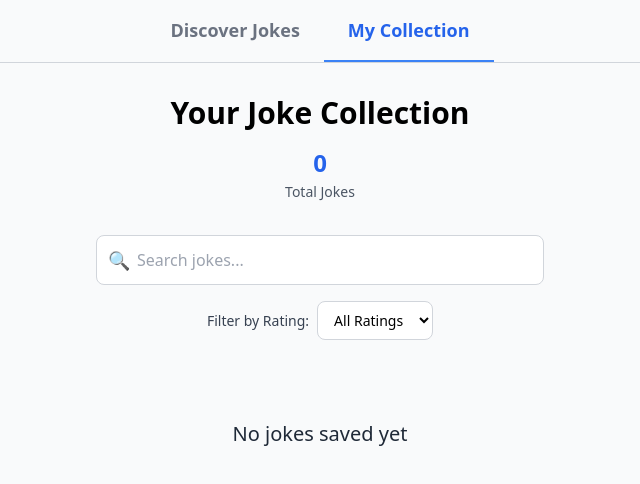
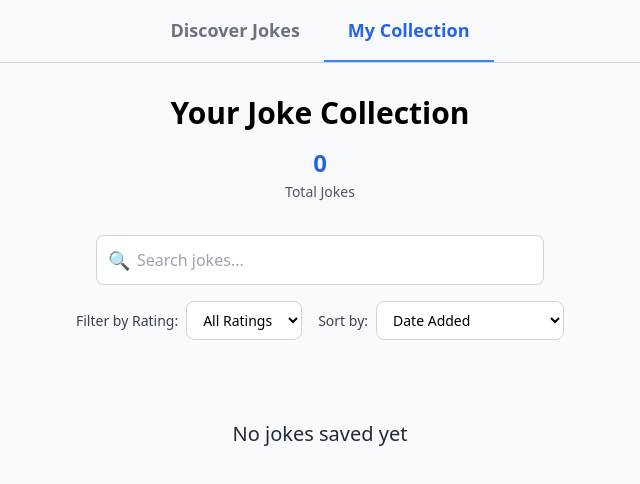
Before and after one commit to NickolasTra/Jokes_collection, a Vue app in the folder joke-collection-app/: page / in a window 1280 px wide. Both pictures are taken after a click on the button "My Collection". Shown: the top 484 px of the page, without its empty margins (320-960 px from the left). Built offline with nearby package versions, Linux system fonts and the light colour scheme.

Commit message:
feat: sorting & final adjustments & removed unused files

```diff
--- a/joke-collection-app/src/components/jokes/JokeCard.vue
+++ b/joke-collection-app/src/components/jokes/JokeCard.vue
@@ -36,7 +36,7 @@
 
     <!-- Punchline Section -->
     <div class="flex-1 flex flex-col justify-between">
-      <div class="h-12 flex items-center">
+      <div class="flex-1 flex items-center">
         <div v-if="showPunchline" class="transition-all duration-300 ease-in-out w-full">
           <p class="joke-punchline">
             {{ joke.punchline }}
@@ -44,7 +44,7 @@
         </div>
       </div>
 
-      <div>
+      <div class="mt-auto">
         <button v-if="!showPunchline" @click="revealPunchline" class="btn-primary">
           Show Punchline
         </button>
--- a/joke-collection-app/src/components/jokes/JokeCollection.vue
+++ b/joke-collection-app/src/components/jokes/JokeCollection.vue
@@ -27,6 +27,7 @@
         <div class="search-icon">🔍</div>
       </div>
 
+      <div class="flex row justify-center space-x-4">
         <!-- Rating Filter -->
         <div class="filter-container">
           <div class="filter-group">
@@ -40,6 +41,21 @@
               <option value="4">4 Stars</option>
               <option value="5">5 Stars</option>
             </select>
+          </div>
+        </div>
+
+        <!-- Sort Dropdown -->
+        <div class="filter-container">
+          <div class="filter-group">
+            <label class="filter-label">Sort by:</label>
+            <select v-model="sortBy" class="filter-select">
+              <option value="all">Date Added</option>
+              <option value="rating-high">Rating (High to Low)</option>
+              <option value="rating-low">Rating (Low to High)</option>
+              <option value="alpha-az">Alphabetically (A to Z)</option>
+              <option value="alpha-za">Alphabetically (Z to A)</option>
+            </select>
+          </div>
         </div>
       </div>
 
@@ -87,19 +103,21 @@ const { savedJokes, collectionStats } = useJokeCollection()
 // Search and filter state
 const searchQuery = ref('')
 const selectedRatingFilter = ref<string>('all')
+const sortBy = ref<string>('all')
 
 // Check if any filters are active
 const hasActiveFilters = computed(() => {
-  return searchQuery.value.trim() !== '' || selectedRatingFilter.value !== 'all'
+  return searchQuery.value.trim() !== '' || selectedRatingFilter.value !== 'all' || sortBy.value !== 'all'
 })
 
 // Clear all filters
 const clearFilters = () => {
   searchQuery.value = ''
   selectedRatingFilter.value = 'all'
+  sortBy.value = 'all'
 }
 
-// Filter jokes based on search query and rating filter
+// Filter and sort jokes based on search query, rating filter, and sorting
 const filteredJokes = computed(() => {
   if (!savedJokes.value) return []
 
@@ -125,6 +143,26 @@ const filteredJokes = computed(() => {
     }
   }
 
+  // Apply sorting
+  if (sortBy.value !== 'all') {
+    filtered.sort((a, b) => {
+      switch (sortBy.value) {
+        case 'rating-high':
+          return (b.rating || 0) - (a.rating || 0)
+        case 'rating-low':
+          return (a.rating || 0) - (b.rating || 0)
+        case 'alpha-az':
+          return a.setup.toLowerCase().localeCompare(b.setup.toLowerCase())
+        case 'alpha-za':
+          return b.setup.toLowerCase().localeCompare(a.setup.toLowerCase())
+        default:
+          return 0
+      }
+    })
+  } else {
+    filtered.sort((a, b) => new Date(b.savedAt).getTime() - new Date(a.savedAt).getTime())
+  }
+
   return filtered
 })
 
--- a/joke-collection-app/src/composables/useJokeCollection.ts
+++ b/joke-collection-app/src/composables/useJokeCollection.ts
@@ -6,11 +6,11 @@ export interface SavedJoke extends Joke {
   rating?: number
 }
 
-// Create the reactive state outside the function but inside the module
+// Shared across all instances
 const savedJokes = ref<SavedJoke[]>([])
 let isInitialized = false
 
-// Load collection immediately when module is imported
+// Load collection
 const loadCollection = () => {
   if (isInitialized) return
 
@@ -36,7 +36,7 @@ const saveToStorage = () => {
   }
 }
 
-// Initialize immediately
+// Initialize
 loadCollection()
 
 export function useJokeCollection() {
@@ -48,7 +48,7 @@ export function useJokeCollection() {
   // Add a joke to collection
   const saveJoke = (joke: Joke) => {
     if (isJokeSaved(joke.id)) {
-      return false // Already saved
+      return false
     }
 
     const savedJoke: SavedJoke = {
@@ -57,7 +57,7 @@ export function useJokeCollection() {
       rating: undefined
     }
 
-    savedJokes.value.unshift(savedJoke) // Add to beginning
+    savedJokes.value.unshift(savedJoke)
     saveToStorage()
     return true
   }
@@ -94,7 +94,7 @@ export function useJokeCollection() {
     return {
       totalJokes: total,
       ratedJokes: ratedJokes.length,
-      averageRating: Math.round(averageRating * 10) / 10 // Round to 1 decimal
+      averageRating: Math.round(averageRating * 10) / 10
     }
   })
 
--- a/joke-collection-app/src/stores/counter.ts
+++ /dev/null
@@ -1,12 +0,0 @@
-import { ref, computed } from 'vue'
-import { defineStore } from 'pinia'
-
-export const useCounterStore = defineStore('counter', () => {
-  const count = ref(0)
-  const doubleCount = computed(() => count.value * 2)
-  function increment() {
-    count.value++
-  }
-
-  return { count, doubleCount, increment }
-})
--- a/joke-collection-app/src/styles/cards.css
+++ b/joke-collection-app/src/styles/cards.css
@@ -1,6 +1,6 @@
 @layer components {
   .joke-card {
-    @apply bg-white rounded-lg shadow-lg p-6 mx-auto w-5/6 h-72 sm:h-56 flex flex-col;
+    @apply bg-white rounded-lg shadow-lg p-6 mx-auto w-5/6 h-80 sm:h-72 flex flex-col;
   }
 
   .joke-badge {
```
Also changed, not shown: 1 other file (tests, documents, lock files or other folders). Lines whose indentation alone changed are shown as unchanged.
